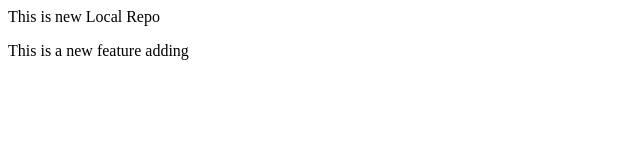
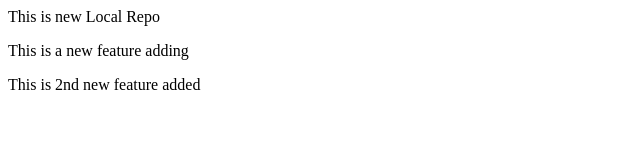
Before and after one commit to gunda-abhishek/localrepo, a plain HTML site: page index.html in a window 1280 px wide. Shown: the whole page, without its empty margins (0-640 px from the left). Drawn offline with Linux system fonts and the light colour scheme.

Commit message:
Added 2nd feature in feature2 branch

```diff
--- a/index.html
+++ b/index.html
@@ -1,2 +1,3 @@
 <p>This is new Local Repo</p>
 <p>This is a new feature adding</p>
+<p>This is 2nd new feature added</p>
```
